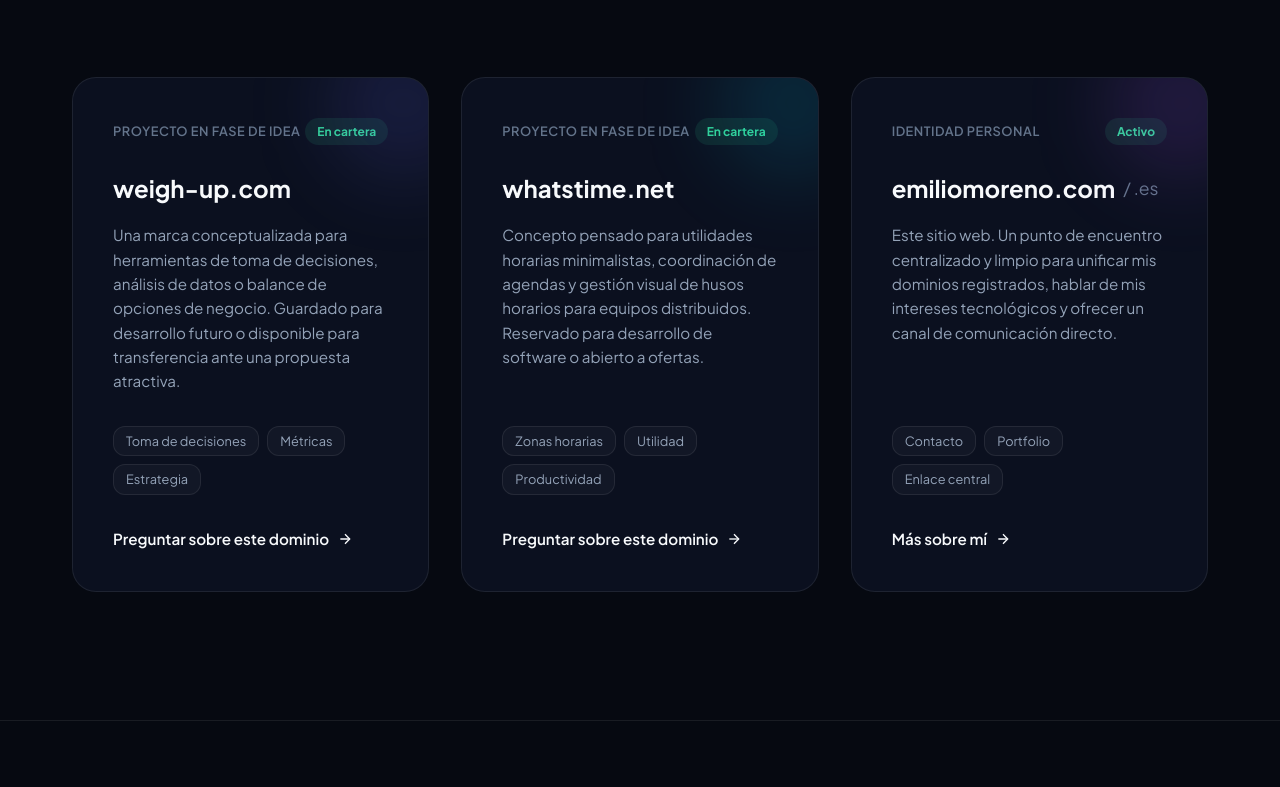
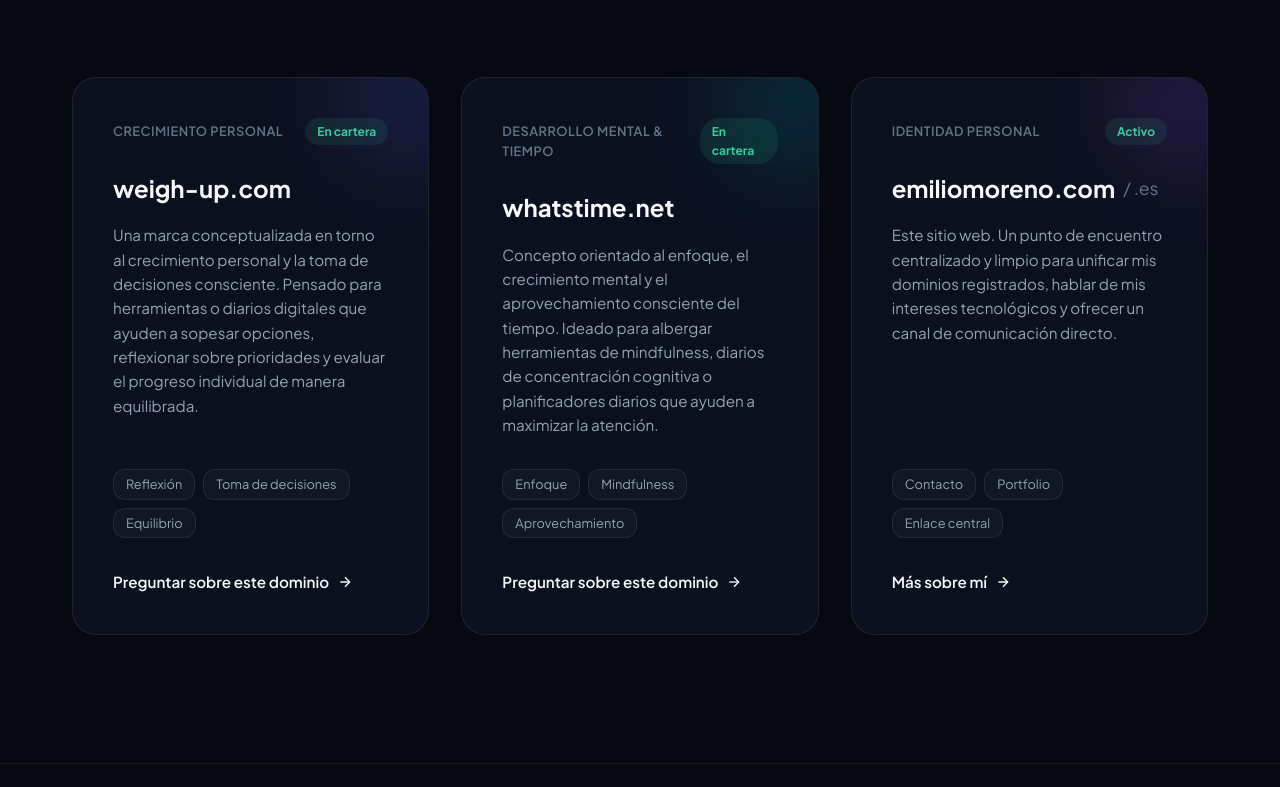
Before and after one commit to emochin/emiliomoreno_com, a plain HTML site: page index.html in a window 1280 px wide. Shown: the part 1133-1920 px from the top of the page. Drawn offline with Linux system fonts and the light colour scheme.

Commit message:
Update: Refine weigh-up and whatstime descriptions to focus on personal and mental growth

```diff
--- a/index.html
+++ b/index.html
@@ -91,17 +91,17 @@
                     <article class="project-card" id="card-weigh-up">
                         <div class="project-glow" style="--glow-color: rgba(99, 102, 241, 0.15);"></div>
                         <div class="project-header">
-                            <span class="project-category">Proyecto en Fase de Idea</span>
+                            <span class="project-category">Crecimiento Personal</span>
                             <span class="project-status status-active">En cartera</span>
                         </div>
                         <h3 class="project-card-title">weigh-up.com</h3>
                         <p class="project-card-desc">
-                            Una marca conceptualizada para herramientas de toma de decisiones, análisis de datos o balance de opciones de negocio. Guardado para desarrollo futuro o disponible para transferencia ante una propuesta atractiva.
+                            Una marca conceptualizada en torno al crecimiento personal y la toma de decisiones consciente. Pensado para herramientas o diarios digitales que ayuden a sopesar opciones, reflexionar sobre prioridades y evaluar el progreso individual de manera equilibrada.
                         </p>
                         <div class="project-tags">
+                            <span>Reflexión</span>
                             <span>Toma de decisiones</span>
-                            <span>Métricas</span>
-                            <span>Estrategia</span>
+                            <span>Equilibrio</span>
                         </div>
                         <a href="#contacto" class="project-link" id="link-weigh-up">
                             Preguntar sobre este dominio
@@ -116,17 +116,17 @@
                     <article class="project-card" id="card-whatstime">
                         <div class="project-glow" style="--glow-color: rgba(6, 182, 212, 0.15);"></div>
                         <div class="project-header">
-                            <span class="project-category">Proyecto en Fase de Idea</span>
+                            <span class="project-category">Desarrollo Mental & Tiempo</span>
                             <span class="project-status status-active">En cartera</span>
                         </div>
                         <h3 class="project-card-title">whatstime.net</h3>
                         <p class="project-card-desc">
-                            Concepto pensado para utilidades horarias minimalistas, coordinación de agendas y gestión visual de husos horarios para equipos distribuidos. Reservado para desarrollo de software o abierto a ofertas.
+                            Concepto orientado al enfoque, el crecimiento mental y el aprovechamiento consciente del tiempo. Ideado para albergar herramientas de mindfulness, diarios de concentración cognitiva o planificadores diarios que ayuden a maximizar la atención.
                         </p>
                         <div class="project-tags">
-                            <span>Zonas horarias</span>
-                            <span>Utilidad</span>
-                            <span>Productividad</span>
+                            <span>Enfoque</span>
+                            <span>Mindfulness</span>
+                            <span>Aprovechamiento</span>
                         </div>
                         <a href="#contacto" class="project-link" id="link-whatstime">
                             Preguntar sobre este dominio
```
